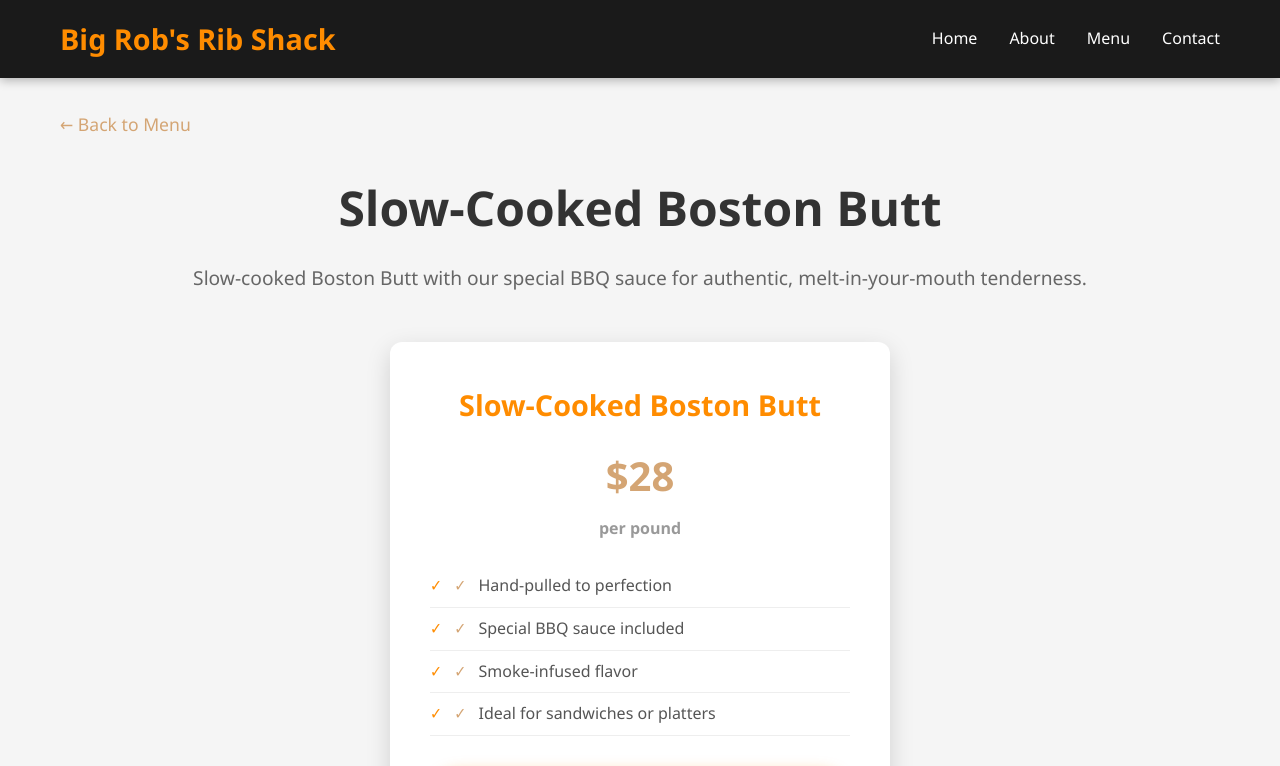
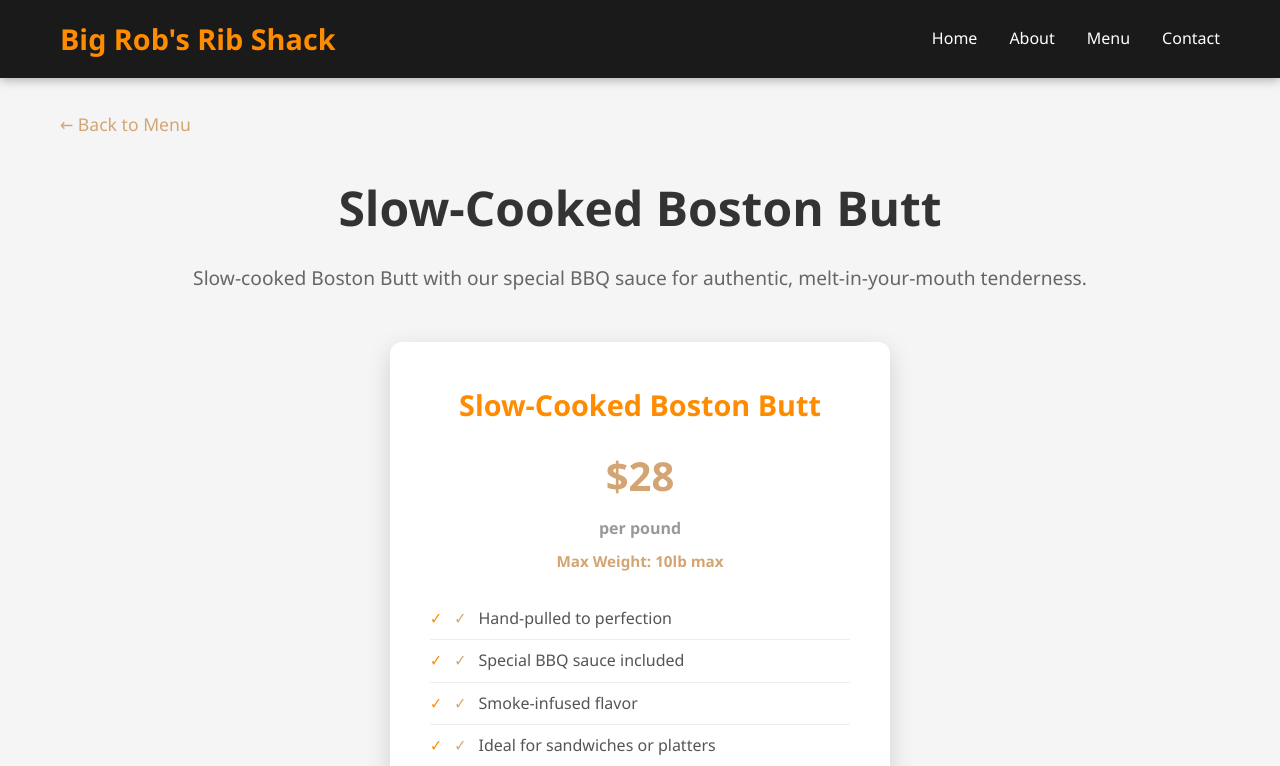
Before and after one commit to Diamond-Queen/BBQ---SECRET, a React (Vite) app: page /pricing/boston-butt in a window 1280 px wide. Shown: the top 766 px of the page. Built offline with nearby package versions, Linux system fonts and the light colour scheme.

Commit message:
weight vi FRONTEND

```diff
--- a/pages/PricingDetails.jsx
+++ b/pages/PricingDetails.jsx
@@ -148,6 +148,7 @@ export default function PricingDetails() {
               <div className="price" style={{ marginBottom: '1.5rem' }}>
                 <span style={{ fontSize: '2.5rem', fontWeight: 'bold', color: '#d4a574' }}>{item.price}</span>
                 <small style={{ display: 'block', fontSize: '1rem', color: '#999', marginTop: '0.5rem' }}>{item.unit}</small>
+                {item.weight && <small style={{ display: 'block', fontSize: '0.95rem', color: '#d4a574', marginTop: '0.5rem', fontWeight: '600' }}>Max Weight: {item.weight}</small>}
               </div>
               <ul style={{ textAlign: 'left', marginBottom: '2rem', listStyle: 'none', padding: 0 }}>
                 {item.highlights.map((highlight, idx) => (
```
